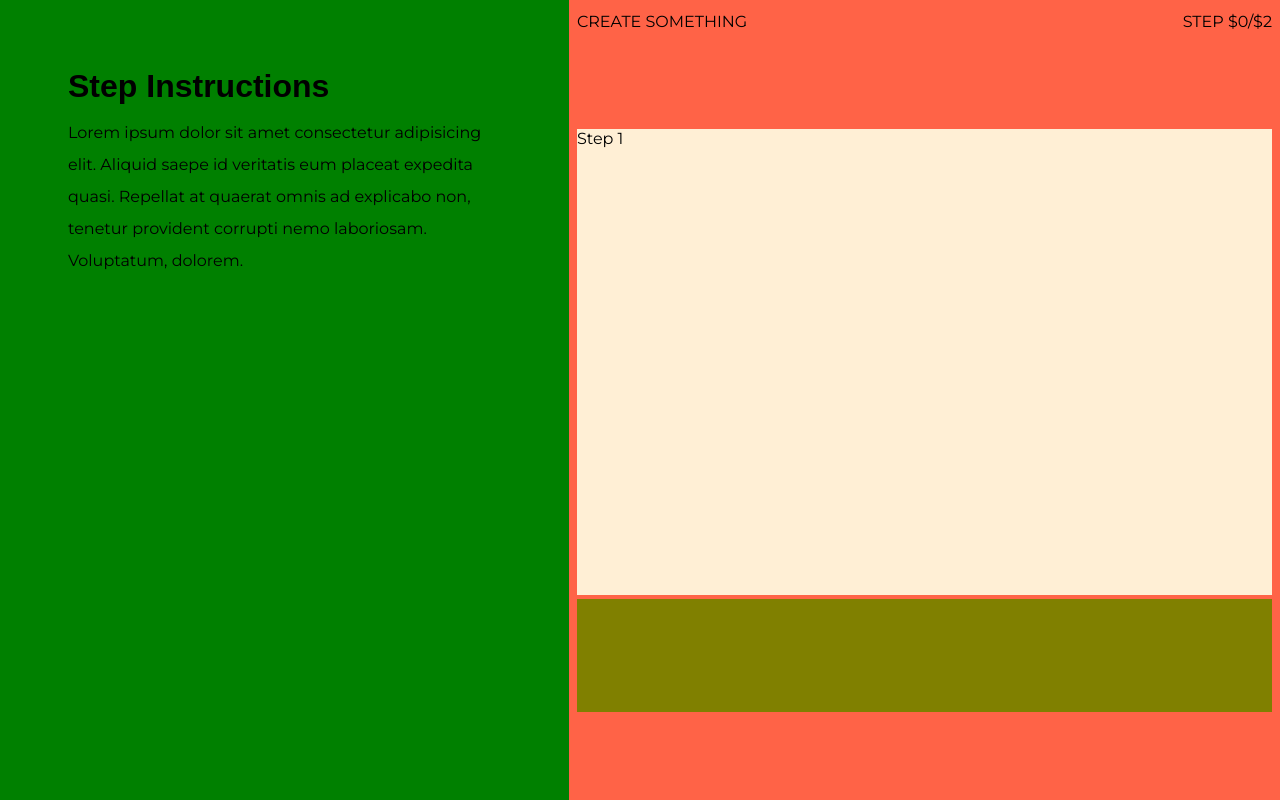
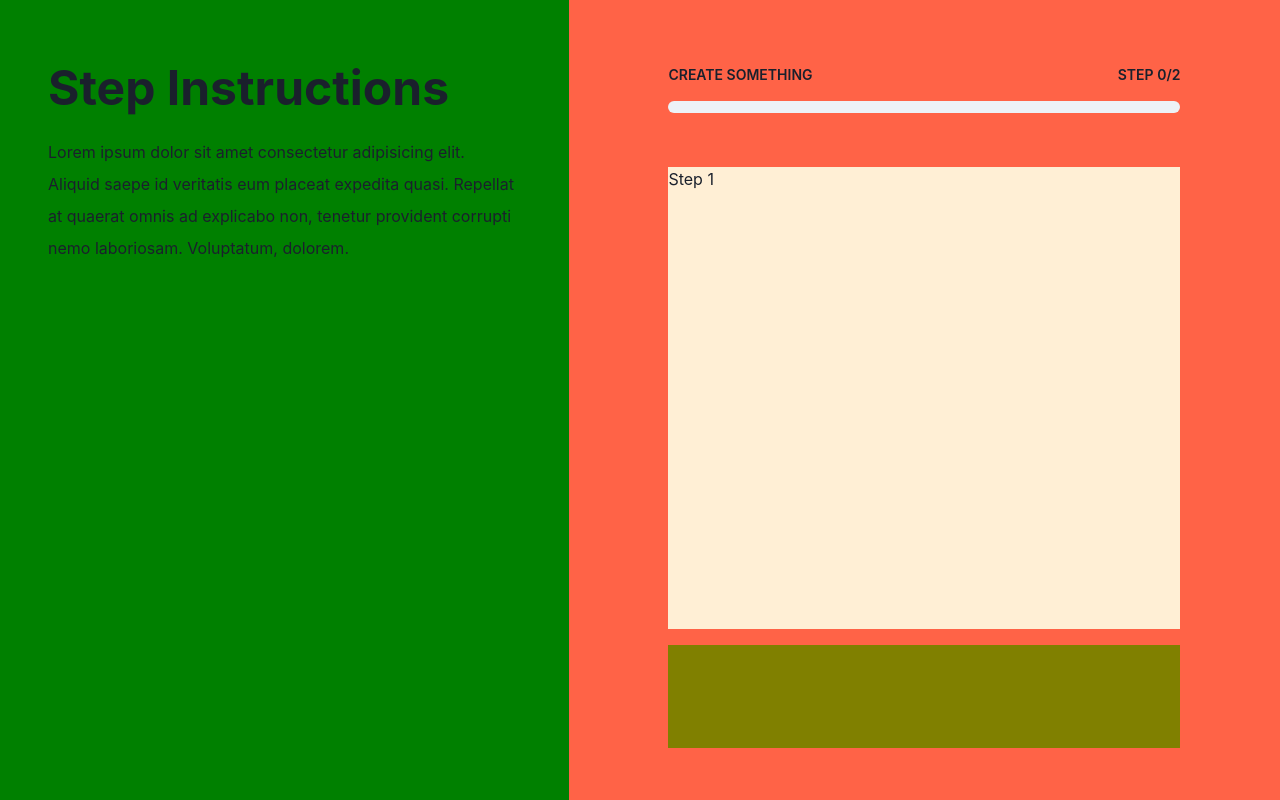
Before and after one commit to tinacoding/react-wizard, a React (Create React App) app: page / in a window 1280 px wide. Built offline with nearby package versions, Linux system fonts and the light colour scheme; a web font is replaced by a local one.

Commit message:
Fixes Goof
Wraps application in ChakraProvider so CSS and components work correctly

```diff
--- a/src/components/Wizard/WizardContent/WizardHeader.tsx
+++ b/src/components/Wizard/WizardContent/WizardHeader.tsx
@@ -1,4 +1,4 @@
-import { Flex, Progress, Text } from "@chakra-ui/react";
+import { Flex, Text, Progress } from "@chakra-ui/react";
 import { useEffect, useState } from "react";
 
 type ProgressProps = { currentStep: number, totalSteps: number };
@@ -13,18 +13,22 @@ function WizardProgress({ currentStep, totalSteps }: ProgressProps): JSX.Element
   }, [currentStep, totalSteps]);
 
 	return (
-		<Progress value={progress} />
-		)
+      <Progress value={progress} rounded="full" />
+  );
 	}
 
 type StepTitleProps = { title: string, currentStep: number, totalSteps: number };
 function StepTitle({ title, currentStep, totalSteps }: StepTitleProps): JSX.Element {
 	return (
-		<Flex justifyContent="space-between" alignItems="center">
-			<Text fontSize="sm" casing='uppercase' fontWeight='semibold'>{title}</Text>
-			<Text fontSize="sm" casing='uppercase' fontWeight='semibold'>Step ${currentStep}/${totalSteps}</Text>
-		</Flex>
-	)
+    <Flex justifyContent="space-between" alignItems="center" py="4">
+      <Text fontSize="sm" casing="uppercase" fontWeight="semibold">
+        {title}
+      </Text>
+      <Text fontSize="sm" casing="uppercase" fontWeight="semibold">
+        Step {currentStep}/{totalSteps}
+      </Text>
+    </Flex>
+  );
 }
 
 type WizardHeaderProps = { title: string; currentStep: number; totalSteps: number };
--- a/src/components/Wizard/WizardInstructions.tsx
+++ b/src/components/Wizard/WizardInstructions.tsx
@@ -2,12 +2,12 @@ import { Box, Container, Heading, Text } from "@chakra-ui/react";
 
 function WizardInstructions(): JSX.Element {
   return (
-    <Container maxW="xl" padding="64">
+    <Container maxW="xl" paddingX="8" paddingY="12">
       <Box padding="4" maxW="3xl">
-        <Heading as="h1" size="4xl" marginBottom="12">
+        <Heading as="h1" size="2xl" marginBottom="6">
           Step Instructions
         </Heading>
-        <Text fontSize="2xl" lineHeight="2">
+        <Text fontSize="1xl" lineHeight="2">
           Lorem ipsum dolor sit amet consectetur adipisicing elit. Aliquid saepe id veritatis eum placeat expedita
           quasi. Repellat at quaerat omnis ad explicabo non, tenetur provident corrupti nemo laboriosam. Voluptatum,
           dolorem.
--- a/src/index.tsx
+++ b/src/index.tsx
@@ -1,11 +1,14 @@
 import React from "react";
 import ReactDOM from "react-dom";
 import "./index.css";
+import { ChakraProvider } from "@chakra-ui/react";
 import App from "./App";
 
 ReactDOM.render(
   <React.StrictMode>
-    <App />
+    <ChakraProvider>
+      <App />
+    </ChakraProvider>
   </React.StrictMode>,
   document.getElementById("root")
 );
```
